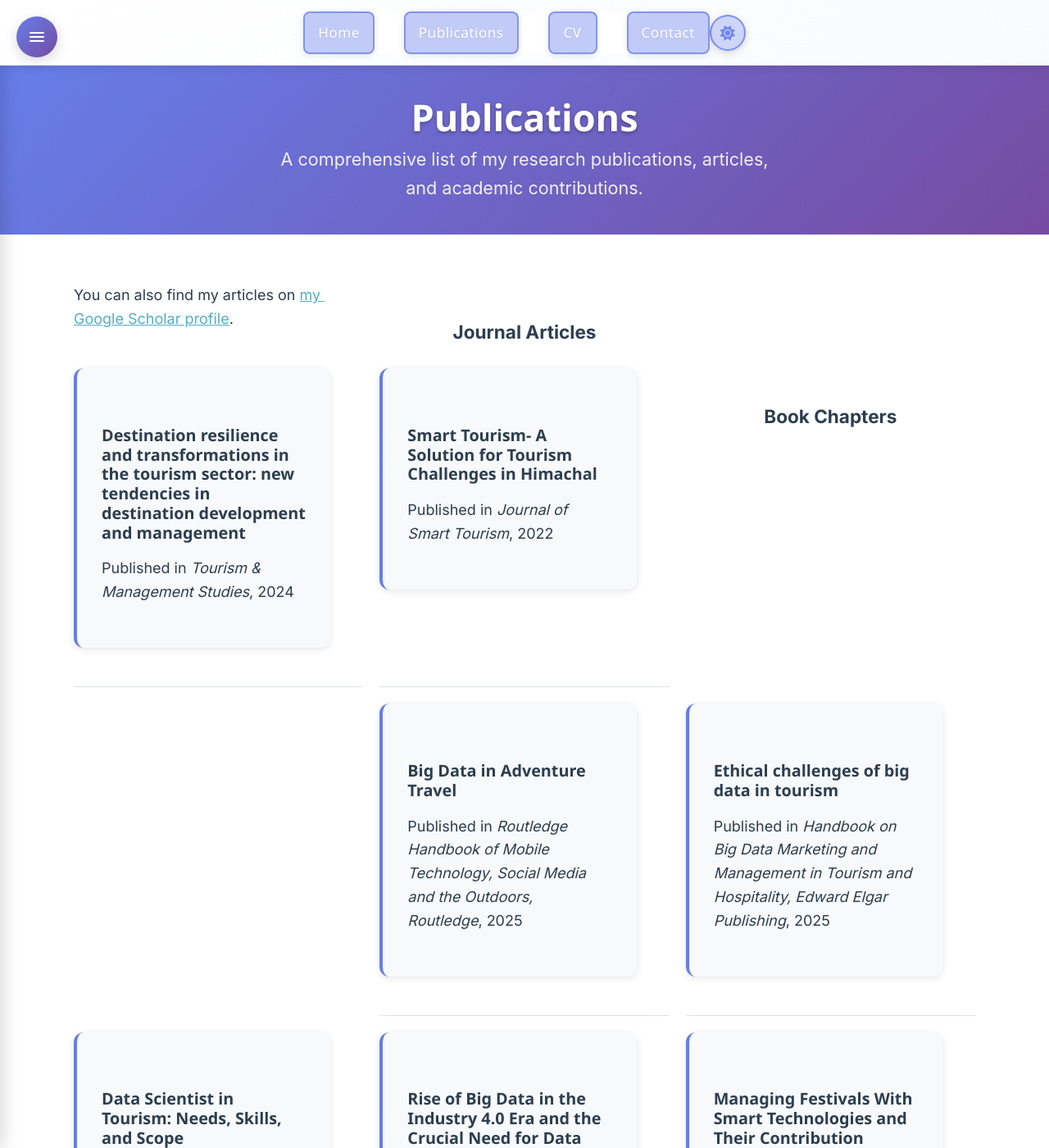
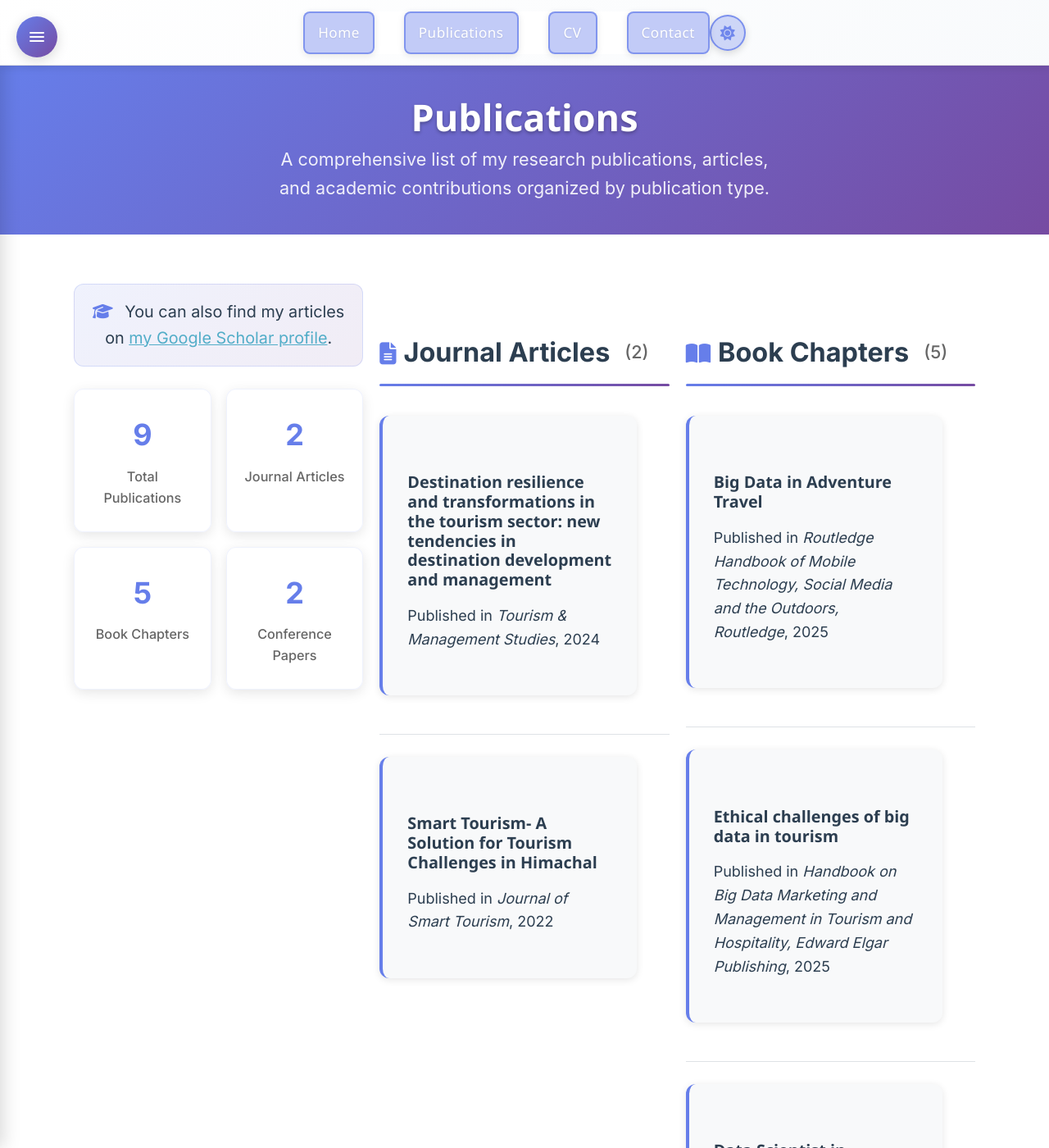
Before and after one commit to sahil-datascience/sahil-datascience.github.io, a Jekyll site: the page built from _pages/publications.html, in a window 1280 px wide and 1400 px high. Shown: the whole window at 82% size. Built offline with Jekyll 4.4.1, drawn with Linux system fonts in a browser that asks for light colours; some web fonts are replaced.

Commit message:
Publications Page View

```diff
--- a/_pages/publications.html
+++ b/_pages/publications.html
@@ -3,32 +3,244 @@ layout: archive-modern
 title: "Publications"
 permalink: /publications/
 author_profile: true
-excerpt: "A comprehensive list of my research publications, articles, and academic contributions."
+excerpt: "A comprehensive list of my research publications, articles, and academic contributions organized by publication type."
 ---
 
+<div class="publications-intro">
   {% if site.author.googlescholar %}
-  <div class="wordwrap">You can also find my articles on <a href="{{site.author.googlescholar}}">my Google Scholar profile</a>.</div>
+    <div class="scholar-link">
+      <p><i class="fas fa-graduation-cap"></i> You can also find my articles on <a href="{{site.author.googlescholar}}" target="_blank">my Google Scholar profile</a>.</p>
+    </div>
   {% endif %}
+
+  <div class="publication-stats">
+    <div class="stats-grid">
+      {% assign total_pubs = site.publications | size %}
+      {% assign journal_count = site.publications | where: "category", "manuscripts" | size %}
+      {% assign book_chapter_count = site.publications | where: "category", "book_chapters" | size %}
+      {% assign conference_count = site.publications | where: "category", "conferences" | size %}
+      {% assign book_count = site.publications | where: "category", "books" | size %}
+
+      <div class="stat-item">
+        <span class="stat-number">{{ total_pubs }}</span>
+        <span class="stat-label">Total Publications</span>
+      </div>
+      <div class="stat-item">
+        <span class="stat-number">{{ journal_count }}</span>
+        <span class="stat-label">Journal Articles</span>
+      </div>
+      <div class="stat-item">
+        <span class="stat-number">{{ book_chapter_count }}</span>
+        <span class="stat-label">Book Chapters</span>
+      </div>
+      <div class="stat-item">
+        <span class="stat-number">{{ conference_count }}</span>
+        <span class="stat-label">Conference Papers</span>
+      </div>
+    </div>
+  </div>
+</div>
 
 {% include base_path %}
 
-<!-- New style rendering if publication categories are defined -->
+<!-- Enhanced categorized publication display -->
 {% if site.publication_category %}
-  {% for category in site.publication_category  %}
-    {% assign title_shown = false %}
-    {% for post in site.publications reversed %}
-      {% if post.category != category[0] %}
-        {% continue %}
-      {% endif %}
-      {% unless title_shown %}
-        <h2>{{ category[1].title }}</h2><hr />
-        {% assign title_shown = true %}
-      {% endunless %}
+  {% for category in site.publication_category %}
+    {% assign category_posts = site.publications | where: "category", category[0] | sort: "date" | reverse %}
+    {% if category_posts.size > 0 %}
+      <div class="publication-category">
+        <h2 class="category-title">
+          <i class="fas fa-{% if category[0] == 'manuscripts' %}file-alt{% elsif category[0] == 'book_chapters' %}book-open{% elsif category[0] == 'conferences' %}users{% elsif category[0] == 'books' %}book{% else %}file{% endif %}"></i>
+          {{ category[1].title }}
+          <span class="category-count">({{ category_posts.size }})</span>
+        </h2>
+        <hr class="category-divider" />
+
+        <div class="publications-list">
+          {% for post in category_posts %}
             {% include archive-single.html %}
           {% endfor %}
+        </div>
+      </div>
+    {% endif %}
   {% endfor %}
 {% else %}
+  <!-- Fallback: display all publications without categories -->
+  <div class="publication-category">
+    <h2 class="category-title">All Publications</h2>
+    <hr class="category-divider" />
+    <div class="publications-list">
       {% for post in site.publications reversed %}
         {% include archive-single.html %}
       {% endfor %}
+    </div>
+  </div>
 {% endif %}
+
+<style>
+.publications-intro {
+  margin-bottom: 2rem;
+}
+
+.scholar-link {
+  text-align: center;
+  margin-bottom: 1.5rem;
+  padding: 1rem;
+  background: linear-gradient(135deg, rgba(102, 126, 234, 0.1) 0%, rgba(118, 75, 162, 0.1) 100%);
+  border-radius: 12px;
+  border: 1px solid rgba(102, 126, 234, 0.2);
+}
+
+.scholar-link p {
+  margin: 0;
+  font-size: 1.1rem;
+}
+
+.scholar-link i {
+  color: #667eea;
+  margin-right: 0.5rem;
+}
+
+.publication-stats {
+  margin-bottom: 2rem;
+}
+
+.stats-grid {
+  display: grid;
+  grid-template-columns: repeat(auto-fit, minmax(150px, 1fr));
+  gap: 1rem;
+  margin: 1rem 0;
+}
+
+.stat-item {
+  text-align: center;
+  padding: 1.5rem 1rem;
+  background: rgba(255, 255, 255, 0.8);
+  border-radius: 12px;
+  box-shadow: 0 4px 15px rgba(0, 0, 0, 0.1);
+  border: 1px solid rgba(102, 126, 234, 0.1);
+  transition: all 0.3s ease;
+}
+
+.stat-item:hover {
+  transform: translateY(-2px);
+  box-shadow: 0 6px 20px rgba(0, 0, 0, 0.15);
+  border-color: rgba(102, 126, 234, 0.3);
+}
+
+.stat-number {
+  display: block;
+  font-size: 2rem;
+  font-weight: 700;
+  color: #667eea;
+  margin-bottom: 0.5rem;
+}
+
+.stat-label {
+  display: block;
+  font-size: 0.9rem;
+  color: #666;
+  font-weight: 500;
+}
+
+.publication-category {
+  margin-bottom: 3rem;
+}
+
+.category-title {
+  color: #2c3e50;
+  font-size: 1.8rem;
+  font-weight: 700;
+  margin-bottom: 1rem;
+  display: flex;
+  align-items: center;
+  gap: 0.5rem;
+}
+
+.category-title i {
+  color: #667eea;
+  font-size: 1.5rem;
+}
+
+.category-count {
+  font-size: 1.2rem;
+  color: #666;
+  font-weight: 500;
+  margin-left: 0.5rem;
+}
+
+.category-divider {
+  border: none;
+  height: 3px;
+  background: linear-gradient(135deg, #667eea 0%, #764ba2 100%);
+  border-radius: 2px;
+  margin-bottom: 2rem;
+}
+
+.publications-list {
+  display: grid;
+  gap: 1.5rem;
+}
+
+/* Dark mode adjustments */
+[data-theme="dark"] .scholar-link {
+  background: linear-gradient(135deg, rgba(102, 126, 234, 0.2) 0%, rgba(118, 75, 162, 0.2) 100%);
+  border-color: rgba(102, 126, 234, 0.3);
+}
+
+[data-theme="dark"] .stat-item {
+  background: rgba(26, 32, 44, 0.8);
+  border-color: rgba(102, 126, 234, 0.2);
+}
+
+[data-theme="dark"] .stat-item:hover {
+  border-color: rgba(102, 126, 234, 0.4);
+}
+
+[data-theme="dark"] .stat-label {
+  color: #a0aec0;
+}
+
+[data-theme="dark"] .category-title {
+  color: #e2e8f0;
+}
+
+[data-theme="dark"] .category-count {
+  color: #a0aec0;
+}
+
+/* Mobile responsiveness */
+@media (max-width: 768px) {
+  .stats-grid {
+    grid-template-columns: repeat(2, 1fr);
+  }
+
+  .stat-item {
+    padding: 1rem 0.5rem;
+  }
+
+  .stat-number {
+    font-size: 1.5rem;
+  }
+
+  .category-title {
+    font-size: 1.5rem;
+  }
+
+  .category-title i {
+    font-size: 1.2rem;
+  }
+}
+
+@media (max-width: 480px) {
+  .stats-grid {
+    grid-template-columns: 1fr;
+  }
+
+  .category-title {
+    flex-direction: column;
+    align-items: flex-start;
+    gap: 0.25rem;
+  }
+}
+</style>
```
Also changed, not shown: _publications/2009-10-01-paper-title-number-1.md (+3 -3 lines), _publications/2010-10-01-paper-title-number-2.md (+3 -3 lines), _publications/2015-10-01-paper-title-number-3.md (+6 -2 lines), _publications/2024-02-17-paper-title-number-4.md (+5 -2 lines), publications-preview.html (added, +340 -0 lines). Lines whose indentation alone changed are shown as unchanged.
